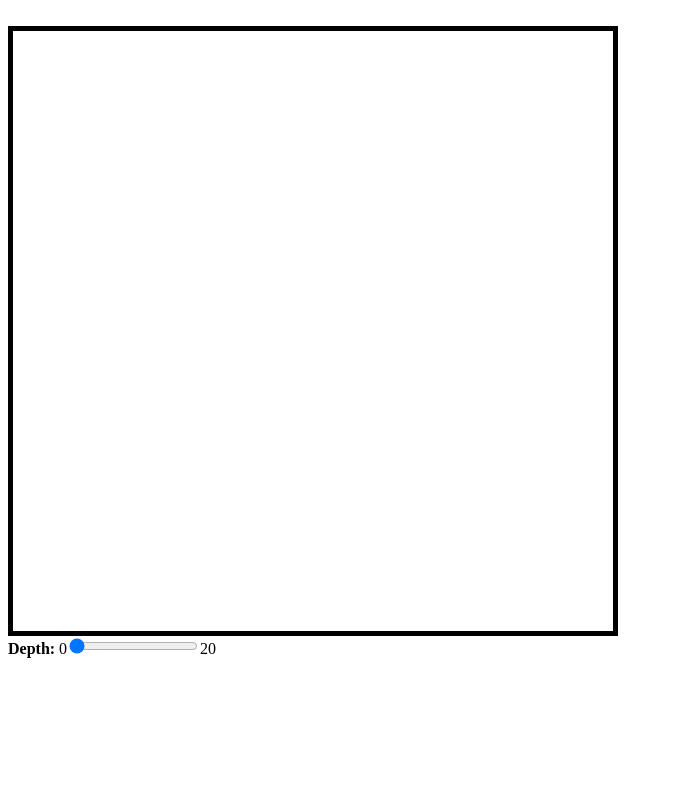
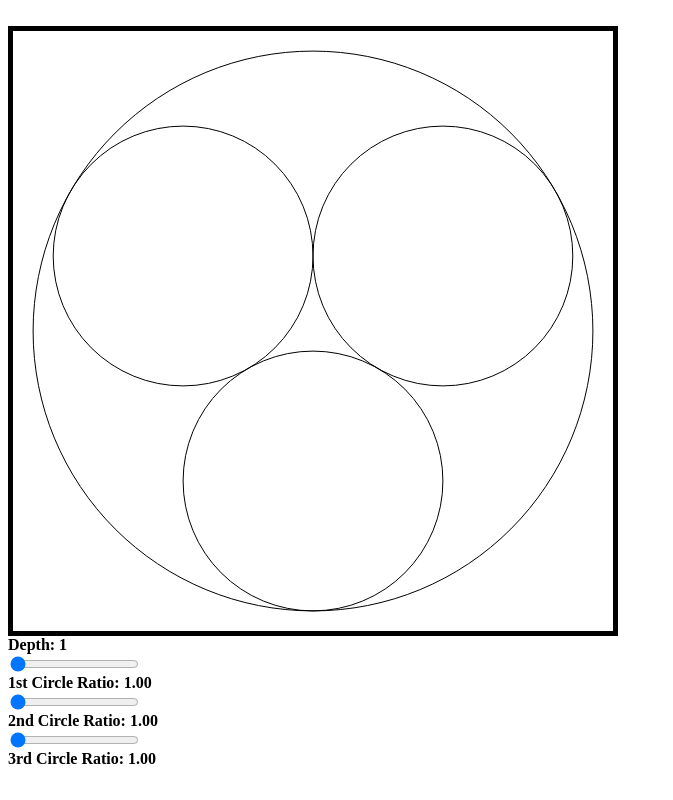
Before and after one commit to ibdimock/chaos-and-fractals, a plain HTML site: page index.html in a window 1280 px wide. Shown: the whole page, without its empty margins (0-673 px from the left). Drawn offline with Linux system fonts and the light colour scheme.

Commit message:
Variable Ratios

```diff
--- a/gasket.js
+++ b/gasket.js
@@ -1,36 +1,74 @@
+var layers;
+var circles;
+
 function drawGasket() {
 	var gask = document.getElementById("gasket");
 	var ctx = gask.getContext("2d");
 	ctx.clearRect(0,0,600,600);
 	var depth = document.getElementById("depth_slider").value;
+	document.getElementById("depth_out").value = depth;
 
-	var layers = new Array(depth);
-	var c01 = makeCircle(300, 150, 129.903, 1);
-	var c02 = makeCircle(170.096, 375, 129.903, 1);
-	var c03 = makeCircle(429.903, 375, 129.903, 1);
-	drawCircle(ctx, c01);
-	drawCircle(ctx, c02);
-	drawCircle(ctx, c03);
-	var c04 = makeCircle(300, 300, 279.90206, -1);
-	drawCircle(ctx, c04);
+	for(var d = 0; d < depth; d++) {
+		for(var i = 0; i < circles[d].length; i++){
+			drawCircle(ctx, circles[d][i]);
+		}
+	}
+
+}
+
+function updateRatios() {
+	var r1 = document.getElementById("c1_slider").value;
+	document.getElementById("c1_out").value = (1 + r1*0.1).toFixed(2);
+	var r2 = document.getElementById("c2_slider").value;
+	document.getElementById("c2_out").value = (1 + r2*0.1).toFixed(2);
+}
+
+window.onload = function() {
+	document.getElementById("depth_slider").value = 1;
+	document.getElementById("depth_out").value = 1;
+	document.getElementById("c1_slider").value = 0;
+	document.getElementById("c1_out").value = (1.00).toFixed(2);
+	document.getElementById("c2_slider").value = 0;
+	document.getElementById("c2_out").value = (1.00).toFixed(2);
+	genGasket();
+	drawGasket();
+}
+
+function genGasket() {
+	var depth = document.getElementById("depth_slider").max;
+	document.getElementById("depth_out").value = 1;
+
+	var r1 = document.getElementById("c1_slider").value;
+	var r2 = document.getElementById("c2_slider").value;
+
+	layers = new Array(depth);
+	circles = new Array(depth);
+	var outer_r = 279.90206;
+	var c04 = makeCircle(300, 300, outer_r, -1);
+	var cs = calcBase((1 + r1*0.1), (1 + r2*0.1), -outer_r);
+	var c01 = cs[0];
+	var c02 = cs[1];
+	var c03 = cs[2];
+//	var c01 = makeCircle(300, 150, 129.903, 1);
+//	var c02 = makeCircle(170.096, 375, 129.903, 1);
+//	var c03 = makeCircle(429.903, 375, 129.903, 1);
+
 	layers[0] = [[c01,c02,c03],[c01,c02,c04],[c01,c03,c04],[c02,c03,c04]];
+	circles[0] =  [c01,c02,c03,c04];
 	for(var i = 1; i < depth; i++ ){
 		layers[i] = [];
-		var toDraw = [];
+		circles[i] = [];
 		for(var j = 0; j < layers[i-1].length; j++){
 			var c1 = layers[i-1][j][0];
 			var c2 = layers[i-1][j][1];
 			var c3 = layers[i-1][j][2];
 			var c4 = calcCircle(c1, c2, c3, 1);
-			if(c4.r > 0.5) {
-				toDraw.push(c4);
+			if(c4.r > 1) {
+				circles[i].push(c4);
 				layers[i].push([c1,c2,c4]);
 				layers[i].push([c1,c3,c4]);
 				layers[i].push([c2,c3,c4]);
 			}
-		}
-		for(var d = 0; d < toDraw.length; d++) {
-			drawCircle(ctx, toDraw[d]);
 		}
 	}
 }
@@ -63,6 +101,37 @@ function calcCircle(c1, c2, c3, curve) {
 		var c4 = makeCircle(z4b.real, z4b.im, Math.abs(1/k4.real), curve.real);
 	}
 	return c4;
+}
+
+function calcBase(r1, r2, outer) {
+	a = 1 + 1/(r1*r1) + 1/(r2*r2) - 2*(1/(r1*r2) + 1/r1 + 1/r2);
+	b = -2*(1/(r1*outer) + 1/(r2*outer) + 1/outer);
+	c = 1/(outer*outer);
+
+
+	basei = (-b - Math.sqrt(b*b - 4*a*c))/(2*a);
+	base = 1/basei;
+
+
+	outer = Math.abs(outer);
+	x3 = 300;
+	y3 = 300 + outer - base;
+	c03 = makeCircle(x3, y3, base, 1);
+	a1 = (1+r1)*base;
+	b1 = outer - base;
+	c1 = outer - r1*base;
+	theta1 = Math.PI/2 - Math.acos((-c1*c1 + a1*a1 + b1*b1)/(2*a1*b1));
+	c01 = makeCircle(x3 - Math.cos(theta1)*(1+r1)*base,
+		y3 - Math.sin(theta1)*(1+r1)*base, r1*base, 1);
+
+	a2 = (1+r2)*base;
+	b2 = outer - base;
+	c2 = outer - r2*base;
+	theta2 = Math.PI/2 - Math.acos((-c2*c2 + a2*a2 + b2*b2)/(2*a2*b2));
+	c02 = makeCircle(x3 + Math.cos(theta2)*(1+r2)*base,
+		y3 - Math.sin(theta2)*(1+r2)*base, r2*base, 1);
+
+	return [c01,c02,c03];
 }
 
 function makeCircle(x, y, r, curve){
@@ -262,3 +331,4 @@ var sinh = function (x) {
 var cosh = function (x) {
 	return (Math.pow(Math.E, x) + Math.pow(Math.E, -x)) / 2;
 };
+// End Library
--- a/index.html
+++ b/index.html
@@ -1,5 +1,6 @@
 <html>
 <head>
+	<link rel="stylesheet" type="text/css" href="gasket.css">
 	<script src="gasket.js"></script>
 </head>
 <body>
@@ -7,8 +8,13 @@
 	<canvas id="gasket" width="600" height="600"
 		style="border:5px solid #000000">
 	</canvas>
-	<br/>
-	<b>Depth:</b>
-		0<input type="range" id="depth_slider" max=20 min=1 step=1 value=1 onmouseup="drawGasket()"/>20
+	<br/><b>Depth: <output for="depth_slider" id="depth_out"></output></b>
+	<br/><input class="slider" type="range" id="depth_slider" max=20 min=1 step=1 oninput="drawGasket()" value=1/>
+
+	<br/><b>1st Circle Ratio: <output for="c1_slider" id="c1_out">1.00</output></b>
+		<br/><input class="slider" type="range" id="c1_slider" max=40 min=0 step=1 oninput="updateRatios()" onmouseup="genGasket();drawGasket()" value=0/>
+	<br/><b>2nd Circle Ratio: <output for="c2_slider" id="c2_out">1.00</output></b>
+		<br/><input class="slider" type="range" id="c2_slider" max=40 min=0 step=1 oninput="updateRatios()" onmouseup="genGasket();drawGasket();" value=0/>
+	<br/><b>3rd Circle Ratio: 1.00</b>
 </body>
 </html>
```
